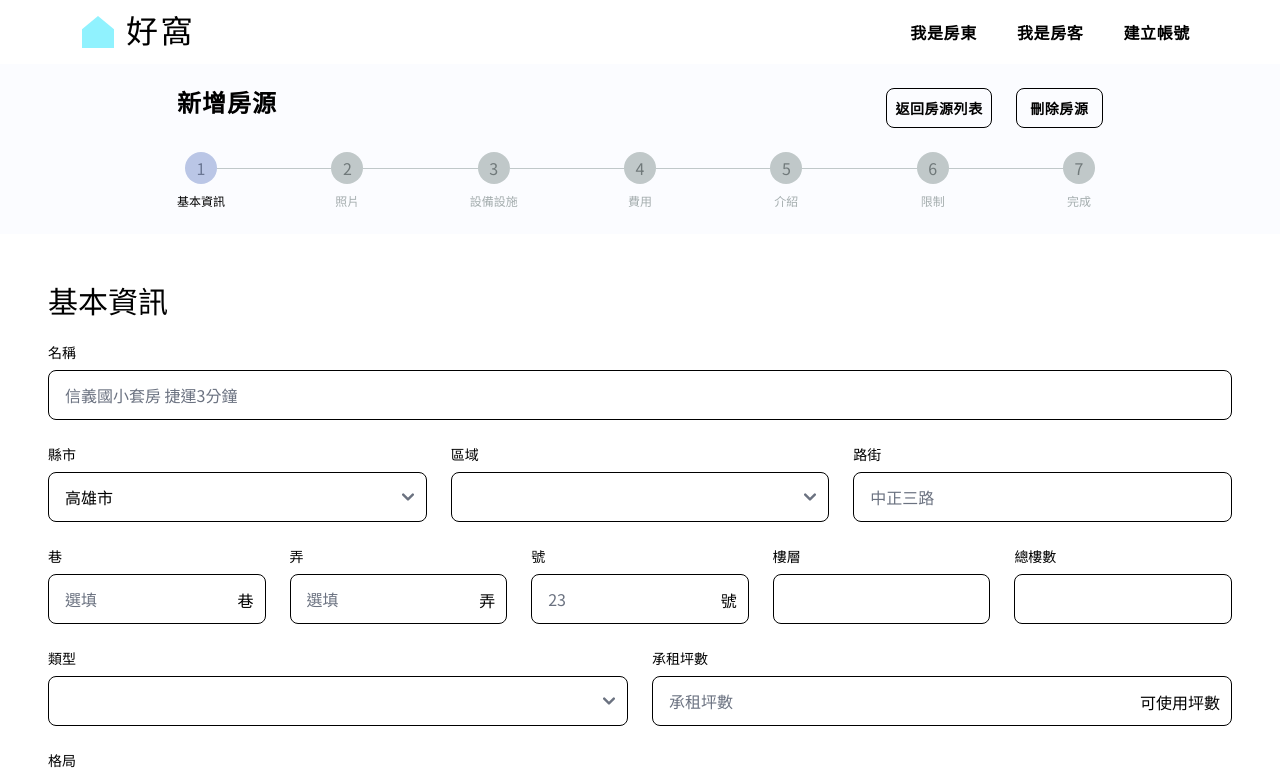
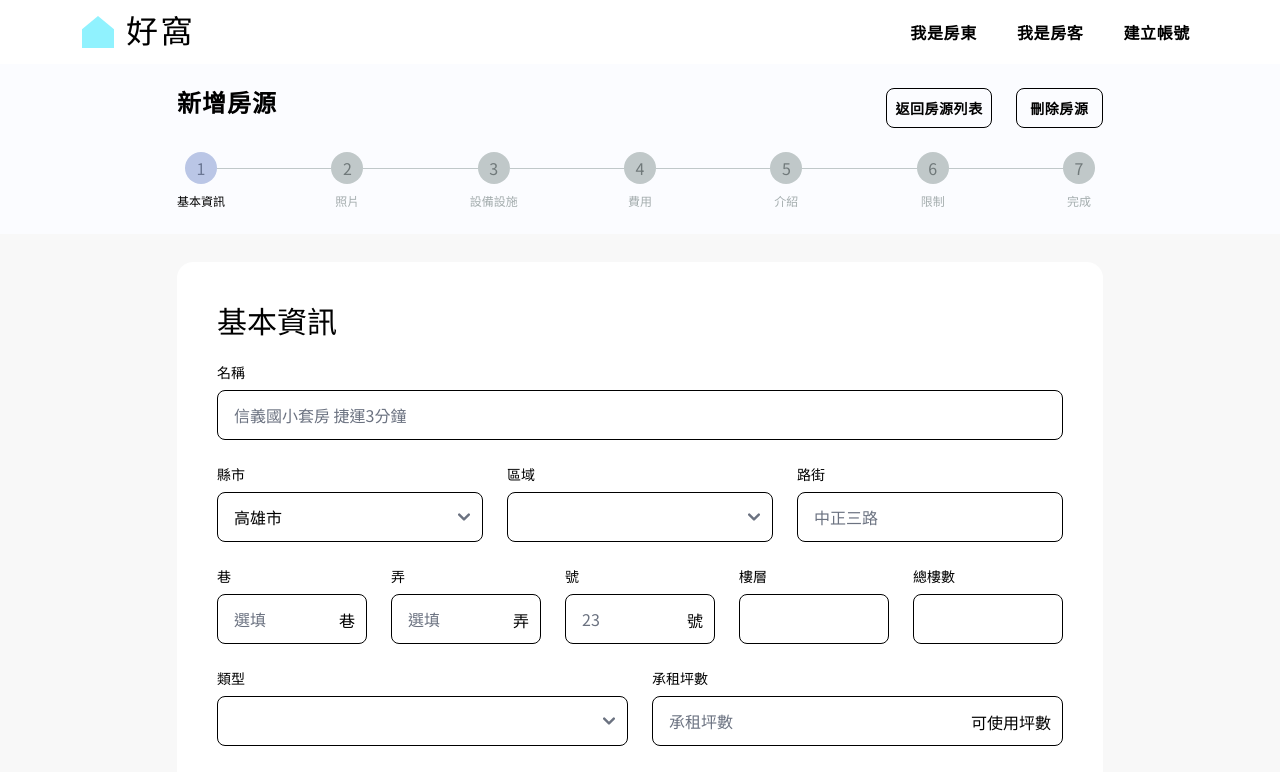
Before and after one commit to Eshiunm/Rocket_HowOh, a React (Vite) app: page /post in a window 1280 px wide. Shown: the top 772 px of the page. Built offline with nearby package versions, Linux system fonts and the light colour scheme; a web font is replaced by a local one.

Commit message:
style: modify add-new data main section style and structure

```diff
--- a/src/Components/landLordManagement/posts/AddNewData.tsx
+++ b/src/Components/landLordManagement/posts/AddNewData.tsx
@@ -14,8 +14,8 @@ export default function AddNewData() {
   const { title } = procedure.filter(item => item.isActive)[0];
 
   return (
-    <main className="p-6 grow">
-      <div className="p-6">
+    <div className="col-span-10 col-start-2 bg-white p-5 rounded-2xl">
+      <div className="p-5">
         {title === "基本資訊" && <BasicInformation />}
         {title === "照片" && <Photos />}
         {title === "設備設施" && <Facilities />}
@@ -24,6 +24,6 @@ export default function AddNewData() {
         {title === "限制" && <Restrictions />}
         {title === "完成" && <Equipments />}
       </div>
-    </main>
+    </div>
   );
 }
--- a/src/Pages/landlordManagement/AddNew.tsx
+++ b/src/Pages/landlordManagement/AddNew.tsx
@@ -56,7 +56,11 @@ export default function AddNew() {
           <AddNewProcedure />
         </div>
       </section>
-      <AddNewData />
+      <main className="bg-Neutral-99 py-7">
+        <div className="container layout-grid">
+          <AddNewData />
+        </div>
+      </main>
     </ProcedureContext.Provider>
   );
 }
```
